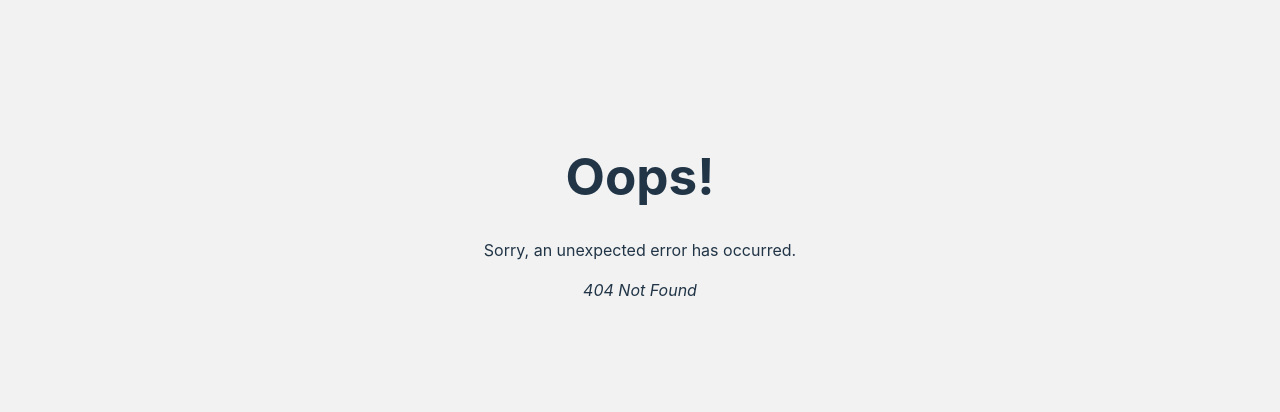
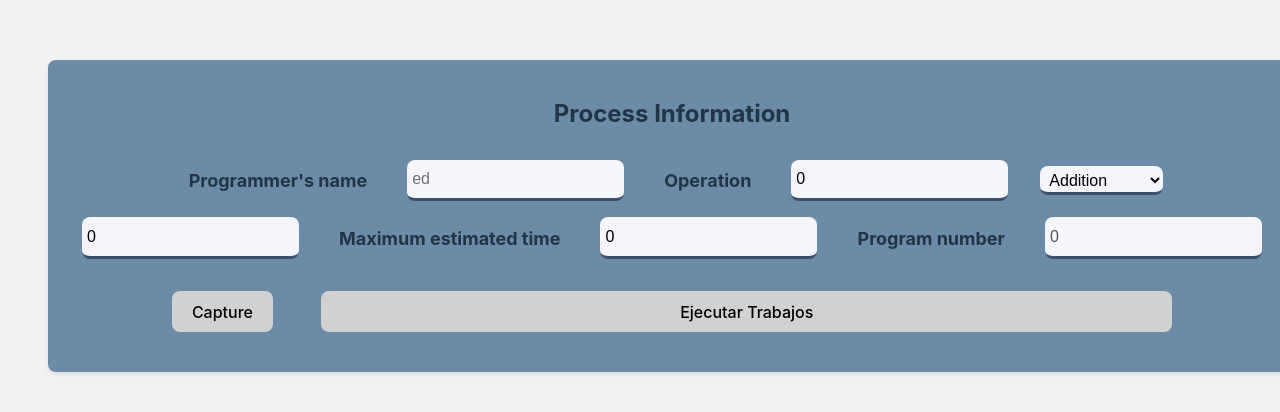
Before and after one commit to ed-corne/seminario-sistemas-operativos, a React (Vite) app: page /process/batches in a window 1280 px wide. Before the commit this address had no page. Shown: the part 184-596 px from the top of the page. Built offline with nearby package versions, Linux system fonts and the light colour scheme.

Commit message:
Nuevo menu, readme, acomodo de practicas

```diff
--- /dev/null
+++ b/src/batches1/FormProcess.jsx
@@ -0,0 +1,139 @@
+import React, { useEffect, useState } from "react";
+
+const FormProcess = (props) => {
+  const {
+    batches,
+    setBatches,
+    processCount,
+    setProcessCount,
+    isDisabled,
+    processInEje,
+  } = props;
+
+  const [name, setName] = useState("");
+  const [operation, setOperation] = useState("Addition");
+  const [number1, setNumber1] = useState(0);
+  const [number2, setNumber2] = useState(0);
+  const [maxTime, setMaxTime] = useState(0);
+  const [idProgram, setIdProgram] = useState(0);
+
+  useEffect(()=> {
+    if(processInEje !== undefined && isDisabled) {
+      setName(processInEje.name);
+      setOperation(processInEje.operation);
+      setNumber1(processInEje.number1);
+      setNumber2(processInEje.number2);
+      setMaxTime(processInEje.maxTime);
+      setIdProgram(processInEje.idProgram);
+    }
+  },[processInEje, isDisabled])
+
+
+  const handleCapture = () => {
+    const newProcess = {
+      name: name,
+      operation: operation,
+      number1: number1,
+      number2: number2,
+      maxTime: maxTime,
+      idProgram: idProgram,
+    };
+
+    const lastBatch = batches[batches.length - 1];
+    if (batches.length === 0 || lastBatch.length === 4) {
+      setBatches([...batches, [newProcess]]);
+    } else {
+      const updatedLastBatch = [...lastBatch, newProcess];
+      const newBatches = [...batches.slice(0, -1), updatedLastBatch];
+      setBatches(newBatches);
+    }
+
+    setProcessCount(processCount + 1);
+
+    setName("");
+    setOperation("Addition");
+    setNumber1(0);
+    setNumber2(0);
+    setMaxTime(0);
+    setIdProgram(idProgram + 1);
+  };
+
+  const operations = [
+    "Addition",
+    "Subtraction",
+    "Multiplication",
+    "Division",
+    "Remainder",
+    "Power",
+  ];
+
+  return (
+    <>
+      <h2 className="card__title">Process Information</h2>
+      <label className="card__label">Programmer's name</label>
+      <input
+        type="text"
+        placeholder="ed"
+        className="card__input"
+        value={name}
+        disabled={isDisabled}
+        onChange={(e) => setName(e.target.value)}
+      />
+      <label className="card__label">Operation</label>
+      <input
+        type="number"
+        placeholder="num 1"
+        className="card__input"
+        value={number1}
+        disabled={isDisabled}
+        onChange={(e) => setNumber1(e.target.value)}
+      />
+      <select
+        className="card__select"
+        value={operation}
+        disabled={isDisabled}
+        onChange={(e) => setOperation(e.target.value)}
+      >
+        {operations.map((operation, index) => (
+          <option key={index} className="select__option">
+            {operation}
+          </option>
+        ))}
+      </select>
+
+      <input
+        type="number"
+        placeholder="num 2"
+        className="card__input"
+        value={number2}
+        disabled={isDisabled}
+        onChange={(e) => setNumber2(e.target.value)}
+      />
+      <label className="card__label">Maximum estimated time</label>
+      <input
+        type="number"
+        placeholder="3"
+        className="card__input"
+        value={maxTime}
+        disabled={isDisabled}
+        onChange={(e) => setMaxTime(e.target.value)}
+      />
+      <label className="card__label">Program number</label>
+      <input
+        type="number"
+        placeholder="1"
+        className="card__input"
+        value={idProgram}
+        disabled
+        onChange={(e) => setIdProgram(e.target.value)}
+      />
+      {!isDisabled ? (
+        <button className="card__button" onClick={handleCapture}>
+          Capture
+        </button>
+      ) : null}
+    </>
+  );
+};
+
+export default FormProcess;
--- a/src/pages/Simulation.jsx
+++ b/src/batches1/Simulation.jsx
@@ -1,104 +1,36 @@
 import React, { useState, useEffect } from "react";
 import Card from "../components/Card";
-import FormProcess from "../components/FormProcess";
+import FormProcess from "./FormProcess";
 import "../styles/simulation.css";
 import { useLocation } from "react-router-dom";
 import queryString from "query-string";
-import Timer from "../components/Timer";
-//import Calculator from "../components/Calculator";
+import Timer from "../batches1/Timer";
+import Calculator from "../components/Calculator";
 
-const Simulation = () => {
-  // get the batches from the props
+const Simulation = (props) => {
   const location = useLocation();
   const queryParams = queryString.parse(location.search);
   const serializedBatches = queryParams.batches;
   const decodedBatches = JSON.parse(decodeURIComponent(serializedBatches));
   const [batchesProps, setBatchesProps] = useState(decodedBatches);
-
-  // variables for the simulation, using useState
   const [removedElement, setRemovedElement] = useState();
   const [shouldRender, setShouldRender] = useState(false);
   const [completeProcess, setCompleteProcess] = useState([]);
   const [isLast, setIsLast] = useState(false);
-  const [interrupted, setInterrupted] = useState(false);
 
-  // variables for the simulation
-  let actualElement = null;
-  let actualBatch = [];
-
-  let isError = false;
-  let timeoutId = undefined;
-
-  // this part is executed when the component is loaded,
-  // and is for detect when the keys are pressed
-  useEffect(() => {
-    let isPaused = false;
-
-    const pauseExecution = () => {
-      return new Promise((resolve) => {
-        isPaused = true;
-        // Puedes realizar cualquier otra lógica de pausa necesaria aquí
-        resolve();
-      });
-    };
-
-    const resumeExecution = () => {
-      return new Promise((resolve) => {
-        isPaused = false;
-        // Puedes realizar cualquier otra lógica de reanudación necesaria aquí
-        resolve();
-      });
-    };
-
-    const handleKeyPress = async (event) => {
-      if (!interrupted) {
-        if (event.key === "i" || event.key === "I") {
-          console.log("Tecla 'I' presionada");
-        } else if (event.key === "e" || event.key === "E") {
-          console.log("Tecla 'E' presionada");
-          isError = true;
-          cancelTimeoutAndExecute();
-        } else if (event.key === "p" || event.key === "P") {
-          console.log("Tecla 'P' presionada");
-          if (!isPaused) {
-            // Inicia la pausa
-            await pauseExecution();
-          }
-        } else if (event.key === "c" || event.key === "C") {
-          console.log("Tecla 'C' presionada");
-          if (isPaused) {
-            // Sale de la pausa
-            await resumeExecution();
-          }
-        }
-      }
-    };
-
-    window.addEventListener("keydown", handleKeyPress);
-
-    return () => {
-      window.removeEventListener("keydown", handleKeyPress);
-    };
-}, [interrupted]);
-
-
-  // this part is executed when the component is loaded,
-  // and is for process one by one element in the batches list
   useEffect(() => {
     if (batchesProps.length > 0 && batchesProps[0].length > 0) {
-      actualElement = batchesProps[0][0];
-      actualBatch = batchesProps[0];
-      console.log(actualElement);
+      console.log("entro");
       const maxTime = batchesProps[0][0].maxTime * 1000;
+      console.log(maxTime);
 
       setRemovedElement(batchesProps[0][0]);
-
-      setIsLast(batchesProps[0].length === 1); // Step 1
-      timeoutId = setTimeout(() => {
+      //setIsLast(batchesProps[0].length === 1); // Step 1
+      const timeoutId = setTimeout(() => {
         popFirstElement();
         setShouldRender(true);
         setRemovedElement();
-        setIsLast(false); // Reset isLast after processing
+        //setIsLast(false); // Reset isLast after processing
       }, maxTime);
 
       return () => {
@@ -107,25 +39,9 @@ const Simulation = () => {
     }
   }, [batchesProps]);
 
-  // Define una función para cancelar el timeout y ejecutar el código.
-  const cancelTimeoutAndExecute = () => {
-    clearTimeout(timeoutId); // Cancelar el setTimeout
-    popFirstElement();
-    setShouldRender(true);
-    setRemovedElement();
-    setIsLast(false); // Reset isLast after processing
-  };
-
-  //function to remove the first element
   const popFirstElement = () => {
     if (batchesProps.length > 0) {
       const firstArray = [...batchesProps[0]];
-
-      if (isError) {
-        const firstElement = firstArray[0];
-        firstElement.error = true;
-        firstArray[0][0] = firstElement;
-      }
       setCompleteProcess((prevData) => [...prevData, firstArray[0]]);
       setRemovedElement(firstArray[0]); // Elimina el primer objeto del primer arreglo
       firstArray.shift();
@@ -143,7 +59,6 @@ const Simulation = () => {
     }
   };
 
-  //build the user interface
   return (
     <div className="simulationPage">
       <div className="simulation__left">
@@ -214,7 +129,7 @@ const Simulation = () => {
           <h3>Procesos terminados</h3>
           {completeProcess.length > 0 && shouldRender ? (
             completeProcess.map((process, index) => (
-              {/*<Calculator key={index} process={process} />*/}
+              <Calculator key={index} process={process} />
             ))
           ) : (
             <p>No hay procesos terminados</p>
--- a/src/components/Timer.jsx
+++ b/src/batches1/Timer.jsx
@@ -1,5 +1,5 @@
 import React, { useState, useEffect } from "react";
-import Card from "./Card";
+import Card from "../components/Card";
 
 const Timer = ({ title, time, isRegressive, isLast, isGlobal }) => {
   const [seconds, setSeconds] = useState(isRegressive ? time : 1);
--- a/src/components/ShowResult.jsx
+++ /dev/null
@@ -1,31 +0,0 @@
-import React from "react";
-
-const ShowResult = ({ process, isError, result }) => {
-  return (
-    <div>
-      {process !== undefined && !isError
-        ? "id: " +
-          process.idProgram +
-          " → " +
-          process.number1 +
-          " " +
-          process.operation +
-          " " +
-          process.number2 +
-          " = " +
-          result
-        : "id: " +
-          process.idProgram +
-          " → " +
-          process.number1 +
-          " " +
-          process.operation +
-          " " +
-          process.number2 +
-          " = " +
-          "Error"}
-    </div>
-  );
-};
-
-export default ShowResult;
--- a/src/main.jsx
+++ b/src/main.jsx
@@ -3,11 +3,11 @@ import ReactDOM from 'react-dom/client'
 import './index.css'
 import Home from './pages/Home.jsx';
 import Process from './pages/Process.jsx';
-import Simulation from './pages/Simulation.jsx';
+import Simulation from './batches1/Simulation';
 import Error from './pages/Error.jsx';
 // import react router
 import { createBrowserRouter, RouterProvider } from 'react-router-dom';
-import ProcessBatches from './components/ProcessBatches';
+import ProcessBatches from './multiprogramming/ProcessBatches';
 
 const router = createBrowserRouter([
   {
@@ -16,7 +16,7 @@ const router = createBrowserRouter([
     errorElement: <Error/>
   },
   {
-    path: '/process',
+    path: '/process/:page',
     element: <Process/>,
   },
   {
--- a/src/components/ProcessBatches.jsx
+++ b/src/multiprogramming/ProcessBatches.jsx
@@ -3,12 +3,10 @@ import { useLocation } from "react-router-dom";
 import queryString from "query-string";
 
 import Card from "../components/Card";
-import FormProcess from "../components/FormProcess";
+import FormProcess from "./GenerateProcess";
 import "../styles/simulation.css";
-import GlobalTime from "./GlobalTime";
-import ShowResult from "./ShowResult";
-import Calculator from "./Calculator.jsx";
-import Timer from "./Timer";
+import GlobalTime from "../components/GlobalTime";
+import Calculator from "../components/Calculator.jsx";
 
 function App() {
   // get the batches from the props
@@ -253,12 +251,12 @@ function App() {
 
             <div className="time">
               {/* Mostrar el tiempo restante del proceso y el tiempo transcurrido del proceso */}
-              <Card height={"fit-content"} color={"#a8c5eb"}>
-                <h3>Tiempo Transcurrido</h3>
+              <Card height={"fit-content"} width={"fit-content"} color={"#a8c5eb"}>
+                <h3>Tiempo Transcurrido: </h3>
                 <h3>{seconds}</h3>
               </Card>
-              <Card height={"fit-content"} color={"#a8c5eb"}>
-              <h3>Tiempo Restante</h3>
+              <Card height={"fit-content"} width={"fit-content"} color={"#a8c5eb"}>
+              <h3>Tiempo Restante: </h3>
                 <h3>{secondsR}</h3>
               </Card>
             </div>
--- a/src/pages/Home.jsx
+++ b/src/pages/Home.jsx
@@ -4,12 +4,16 @@ import { Link } from "react-router-dom";
 
 const Home = () => {
   return (
-    <>
+    <Card width={"fit-content"} height={"fit-content"} >
       <Card width={500} height={500} direction={"column"} color={"#a8c5eb"}>
+        <h2>Procesamiento por Lotes</h2>
+        <Link to={'/process/batches'}>Iniciar</Link>
+      </Card>
+      <Card width={500} height={500} direction={"column"} color={"#abbebf"}>
         <h2>Simulador de Multiprogramación</h2>
-        <Link to={'/process'}>Iniciar</Link>
+        <Link to={'/process/multiprogramming'}>Iniciar</Link>
       </Card>
-    </>
+      </Card>
   );
 };
 
--- a/src/pages/Process.jsx
+++ b/src/pages/Process.jsx
@@ -2,10 +2,16 @@ import React, { useState } from "react";
 import Card from "../components/Card";
 import "../styles/card.css";
 import { Link } from "react-router-dom";
-import FormProcess from "../components/FormProcess";
+import FormProcess from "../batches1/FormProcess";
+import GenerateProcess from "../multiprogramming/GenerateProcess";
 import queryString from "query-string";
+import { useParams } from "react-router-dom";
 
 const Process = () => {
+  const { page } = useParams();
+
+  console.log(page);
+
   const [batches, setBatches] = useState([]);
   const [processCount, setProcessCount] = useState(0);
 
@@ -13,12 +19,18 @@ const Process = () => {
   const handleSimulationClick2 = () => {
     const serializedBatches = encodeURIComponent(JSON.stringify(batches));
     const queryParams = queryString.stringify({ batches: serializedBatches });
+    if (page === "batches") {
+      window.location.href = `/simulation?${queryParams}`;
+    }
+    if (page === "multiprogramming") {
       window.location.href = `/processBatches?${queryParams}`;
+    }
   };
 
   return (
     <>
-      <Card height={"fit-content"} color={"#70cdb2"}>
+      <Card height={"fit-content"} color={page === "batches" ? "#6c8ba7" : "#70cdb2"}>
+        {page === "batches" ? (
           <FormProcess
             batches={batches}
             setBatches={setBatches}
@@ -27,6 +39,16 @@ const Process = () => {
             isDisabled={false}
             processInEje={null}
           />
+        ) : (
+          <GenerateProcess
+            batches={batches}
+            setBatches={setBatches}
+            processCount={processCount}
+            setProcessCount={setProcessCount}
+            isDisabled={false}
+            processInEje={null}
+          />
+        )}
 
         <button
           onClick={handleSimulationClick2}
```
Also changed, not shown: src/components/Calculator.js (deleted, +0 -18 lines), src/clasess/Element.js (deleted), src/multiprogramming/GenerateProcess.jsx (renamed from src/components/FormProcess.jsx), 1 other file (tests, documents, lock files or other folders). Lines whose indentation alone changed are shown as unchanged.
